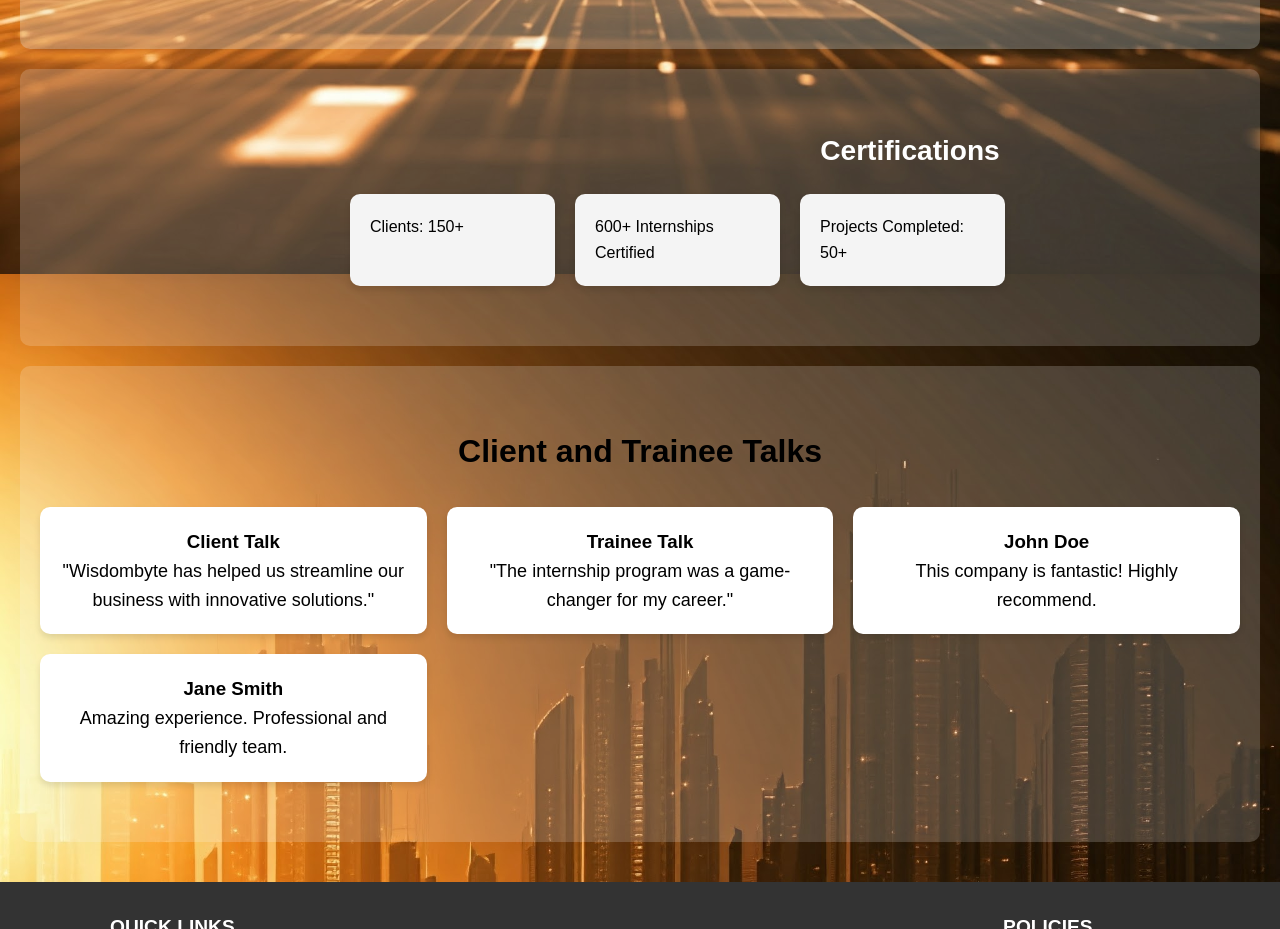
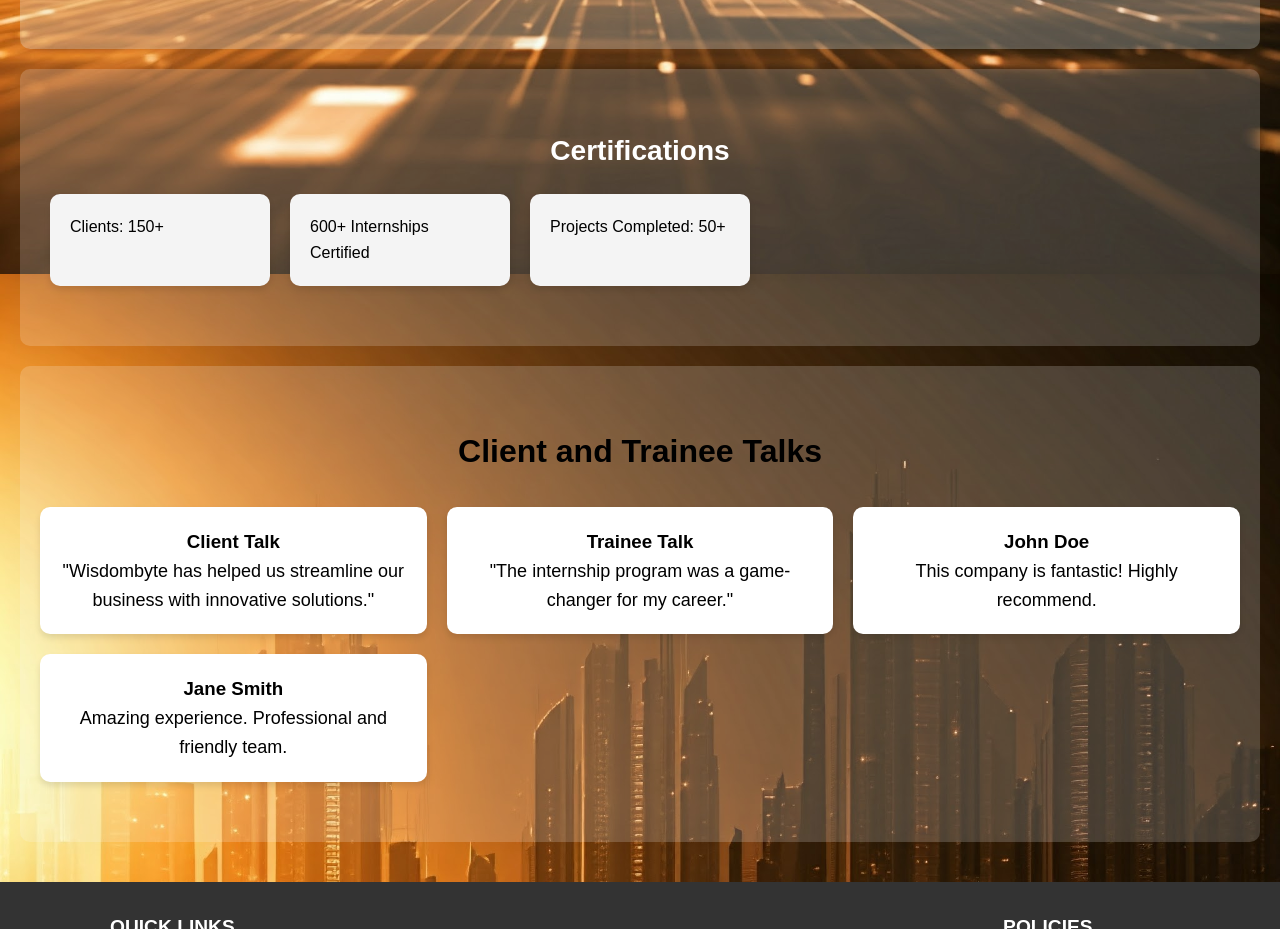
Before and after one commit to Hpmplpuni/Wisdomebyte, a plain HTML site: page index.html in a window 1280 px wide. Shown: the part 2286-3215 px from the top of the page. Drawn offline with Linux system fonts and the light colour scheme.

Commit message:
Update style.css

```diff
--- a/style.css
+++ b/style.css
@@ -341,7 +341,7 @@ justify-items: center;
   font-weight: bold;
   color:white;
   text-align: center;
-  margin-left: 45%;
+  margin-left: auto;
   margin-bottom: 20px;
 
 }
@@ -351,7 +351,7 @@ justify-items: center;
   grid-template-columns: repeat(auto-fill, minmax(200px, 1fr));
   gap: 20px;
   padding: 0 10px;
-  margin-left: 25%;
+  margin-left: auto;
 }
 
 .grid-item {
```
